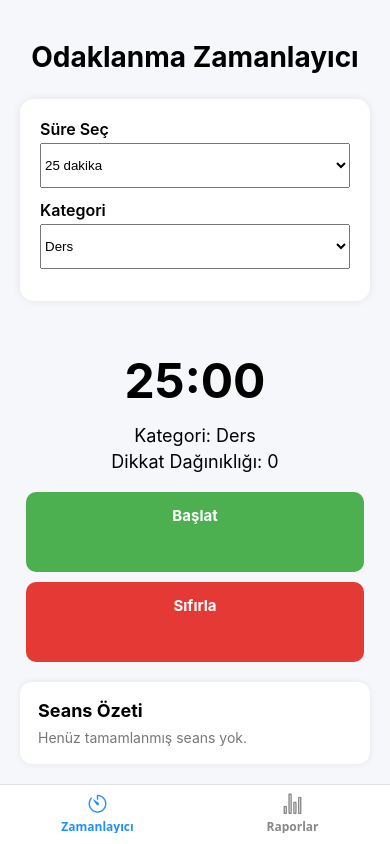
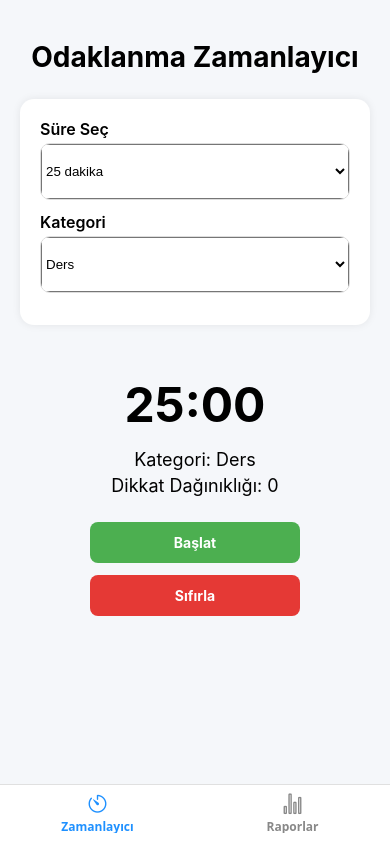
Before and after one commit to sllayy/Mobil-dev-Repo, a React Native app: screen / in a window 390 px wide. Built offline with nearby package versions, Linux system fonts and the light colour scheme.

Commit message:
UI geliştirildi: iOS Picker görünürlüğü düzeltildi, buton state mantığı tamamlandı, responsive tasarım iyileştirildi

```diff
--- a/src/screens/HomeScreen.js
+++ b/src/screens/HomeScreen.js
@@ -10,12 +10,11 @@ export default function HomeScreen() {
   const [duration, setDuration] = useState(25 * 60);
 
   const [isRunning, setIsRunning] = useState(false);
-  const [isPaused, setIsPaused] = useState(false); // ← EKLENDİ
+  const [isPaused, setIsPaused] = useState(false);
   const [resetSignal, setResetSignal] = useState(false);
 
   const [summary, setSummary] = useState(null);
 
-  // Timer bittiğinde çalışır
   const handleSessionEnd = async (session) => {
     setIsRunning(false);
     setIsPaused(false);
@@ -23,16 +22,15 @@ export default function HomeScreen() {
     await saveSession(session);
   };
 
-  // AppState → background olunca Timer burayı çağırıyor
   const handleForcePause = () => {
     setIsRunning(false);
     setIsPaused(true);
   };
 
-  // Kullanıcı "Bitir" derse
   const finishSession = () => {
     setIsRunning(false);
     setIsPaused(false);
+
     setSummary({
       duration,
       category,
@@ -44,9 +42,10 @@ export default function HomeScreen() {
     <View style={styles.container}>
       <Text style={styles.title}>Odaklanma Zamanlayıcı</Text>
 
-      {/* CARD */}
+      {/* --- CARD: Duration + Category --- */}
       <View style={styles.card}>
         <Text style={styles.label}>Süre Seç</Text>
+
         <View style={styles.pickerWrapper}>
           <Picker
             selectedValue={duration}
@@ -56,6 +55,8 @@ export default function HomeScreen() {
             }}
             enabled={!isRunning && !isPaused}
             style={styles.picker}
+            itemStyle={{ color: "#000" }} // ← iOS yazı rengi
+            mode="dropdown"
           >
             <Picker.Item label="5 dakika" value={5 * 60} />
             <Picker.Item label="15 dakika" value={15 * 60} />
@@ -66,6 +67,7 @@ export default function HomeScreen() {
         </View>
 
         <Text style={styles.label}>Kategori</Text>
+
         <View style={styles.pickerWrapper}>
           <Picker
             selectedValue={category}
@@ -75,6 +77,8 @@ export default function HomeScreen() {
             }}
             enabled={!isRunning && !isPaused}
             style={styles.picker}
+            itemStyle={{ color: "#000" }} // ← iOS yazı rengi
+            mode="dropdown"
           >
             <Picker.Item label="Ders" value="Ders" />
             <Picker.Item label="Kodlama" value="Kodlama" />
@@ -94,12 +98,12 @@ export default function HomeScreen() {
         onForcePause={handleForcePause}
       />
 
-      {/* BUTTON LOGIC */}
+      {/* ---------------- BUTTON LOGIC ---------------- */}
 
       {/* 1️⃣ BAŞLAMADAN ÖNCE */}
       {!isRunning && !isPaused && (
         <Pressable
-          style={[styles.btn, styles.btnStart]}
+          style={[styles.btnSingle, styles.btnStart]}
           onPress={() => setIsRunning(true)}
         >
           <Text style={styles.btnText}>Başlat</Text>
@@ -152,7 +156,7 @@ export default function HomeScreen() {
 
       {/* SIFIRLA */}
       <Pressable
-        style={[styles.btn, styles.btnReset]}
+        style={[styles.btnSingle, styles.btnReset]}
         onPress={() => {
           setIsRunning(false);
           setIsPaused(false);
@@ -162,28 +166,11 @@ export default function HomeScreen() {
       >
         <Text style={styles.btnText}>Sıfırla</Text>
       </Pressable>
-
-      {/* SUMMARY */}
-      <View style={styles.summaryCard}>
-        <Text style={styles.summaryTitle}>Seans Özeti</Text>
-        {summary ? (
-          <>
-            <Text style={styles.summaryItem}>
-              Süre: {summary.duration / 60} dk
-            </Text>
-            <Text style={styles.summaryItem}>Kategori: {summary.category}</Text>
-            <Text style={styles.summaryItem}>
-              Dikkat Dağınıklığı: {summary.distractions}
-            </Text>
-          </>
-        ) : (
-          <Text style={styles.noSummary}>Henüz tamamlanmış seans yok.</Text>
-        )}
-      </View>
     </View>
   );
 }
 
+// --- STYLES ---
 const styles = StyleSheet.create({
   container: {
     flex: 1,
@@ -191,12 +178,14 @@ const styles = StyleSheet.create({
     paddingTop: 40,
     backgroundColor: "#f5f7fa",
   },
+
   title: {
     fontSize: 28,
     fontWeight: "700",
     textAlign: "center",
     marginBottom: 25,
   },
+
   card: {
     backgroundColor: "#fff",
     padding: 20,
@@ -207,41 +196,59 @@ const styles = StyleSheet.create({
     elevation: 3,
     marginBottom: 20,
   },
-  label: { fontSize: 16, fontWeight: "600", marginBottom: 4 },
+
+  label: {
+    fontSize: 16,
+    fontWeight: "600",
+    marginBottom: 4,
+  },
+
   pickerWrapper: {
-    backgroundColor: "#f0f0f0",
+    backgroundColor: "#ffffff",
     borderRadius: 10,
+    borderWidth: 1,
+    borderColor: "#ddd",
     marginBottom: 12,
+    overflow: "hidden", // ← iOS'ta kenar sorunu yok
   },
-  picker: { height: 45, width: "100%" },
+
+  picker: {
+    height: 55,
+    width: "100%",
+  },
+
   actionRow: {
     flexDirection: "row",
     justifyContent: "space-between",
     marginVertical: 10,
   },
+
   btn: {
     flex: 1,
-    paddingVertical: 14,
-    marginHorizontal: 6,
-    borderRadius: 10,
+    paddingVertical: 10,
+    marginHorizontal: 5,
+    borderRadius: 8,
     alignItems: "center",
   },
+
+  btnSingle: {
+    width: "60%",
+    alignSelf: "center",
+    paddingVertical: 12,
+    borderRadius: 8,
+    marginVertical: 6,
+    alignItems: "center",
+    justifyContent: "center",
+  },
+
   btnStart: { backgroundColor: "#4CAF50" },
   btnPause: { backgroundColor: "#ff9800" },
   btnFinish: { backgroundColor: "#1976D2" },
-  btnReset: { backgroundColor: "#e53935", marginTop: 10 },
-  btnText: { color: "#fff", fontWeight: "700", fontSize: 15 },
-  summaryCard: {
-    backgroundColor: "#fff",
-    padding: 18,
-    borderRadius: 12,
-    shadowColor: "#000",
-    shadowOpacity: 0.08,
-    shadowRadius: 6,
-    elevation: 3,
-    marginTop: 20,
+  btnReset: { backgroundColor: "#e53935" },
+
+  btnText: {
+    color: "#ffffff",
+    fontWeight: "700",
+    fontSize: 14,
   },
-  summaryTitle: { fontSize: 18, fontWeight: "700", marginBottom: 8 },
-  summaryItem: { fontSize: 15, marginVertical: 3 },
-  noSummary: { fontSize: 14, color: "#777" },
 });
```
